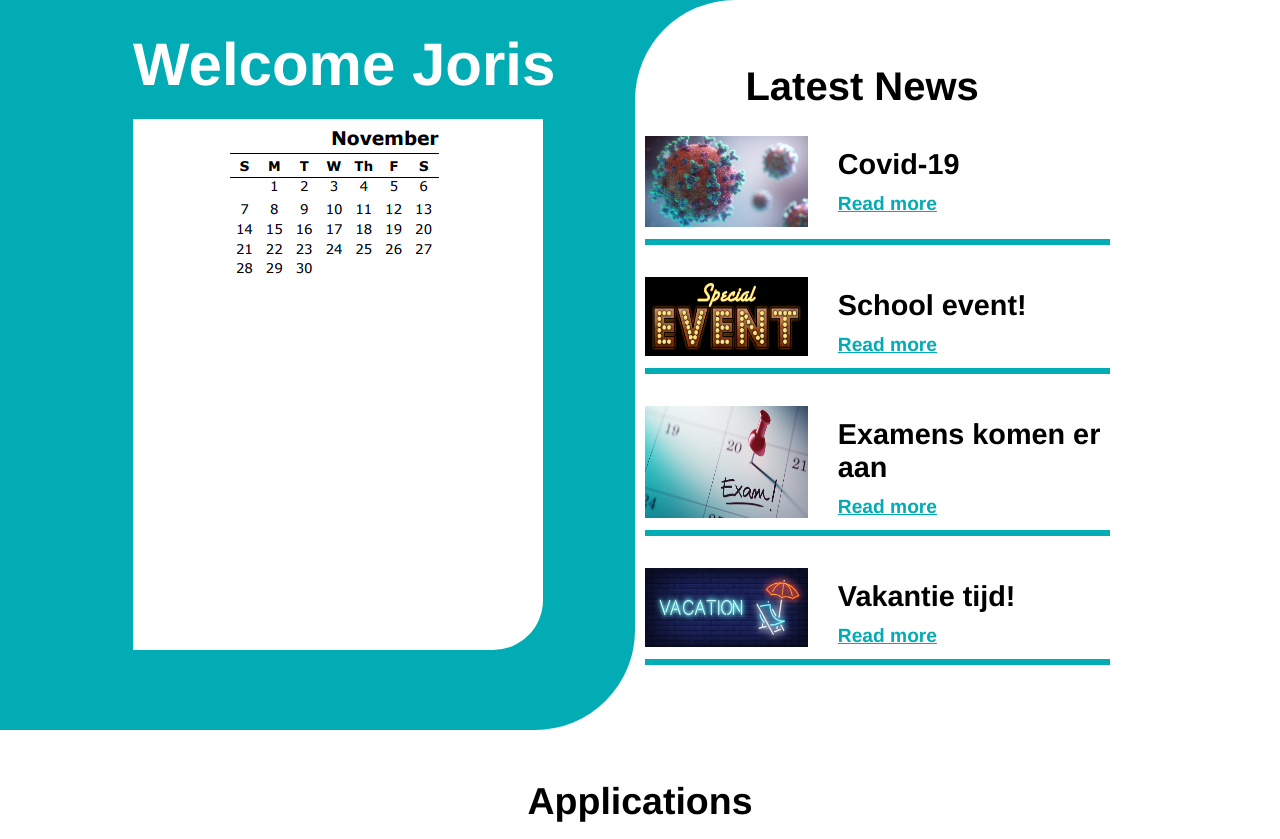
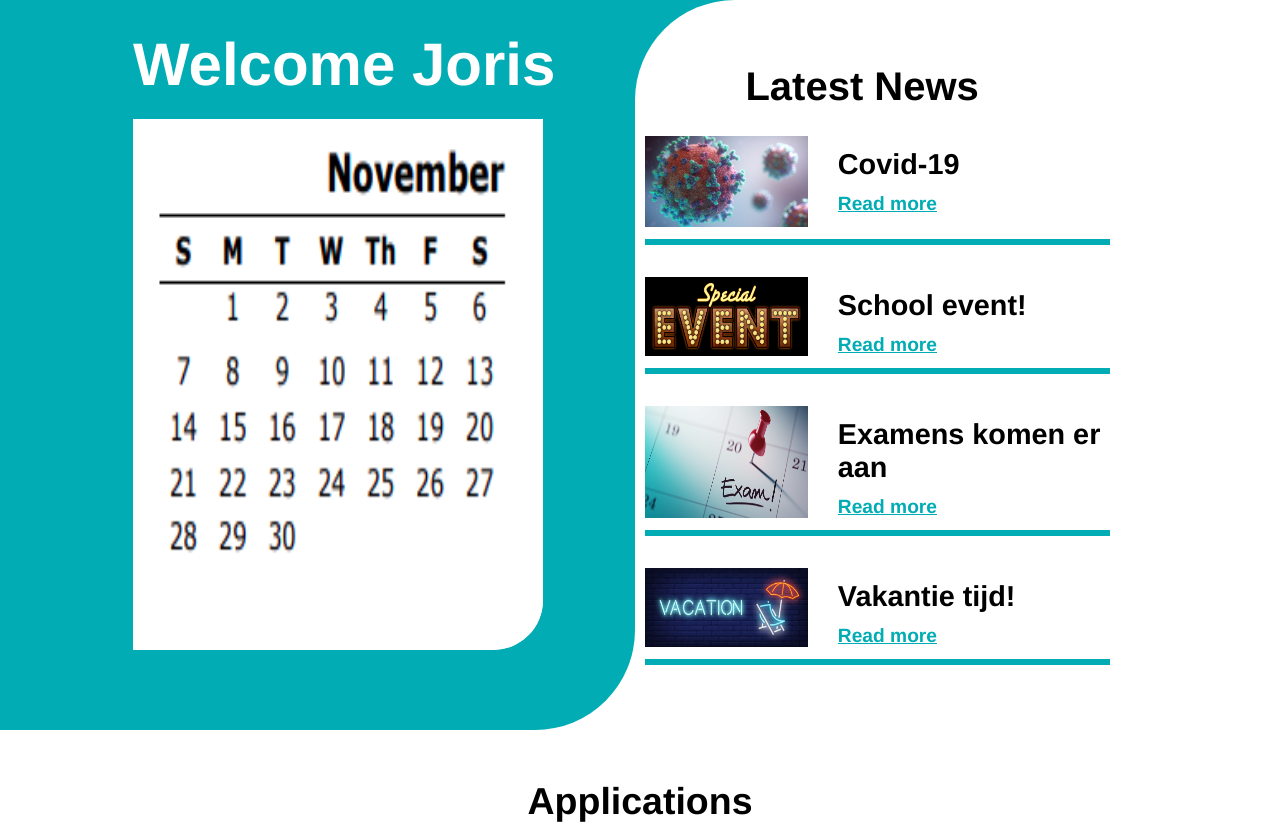
Before and after one commit to ronaldNederveen/PearCollege, a PHP site: page / in a window 1280 px wide; the page is wider, and only the part inside the window is pictured. Shown: the part 106-945 px from the top of that part. Run offline with PHP 8.4, Linux system fonts and the light colour scheme.

Commit message:
Calendar imgage fixed size

```diff
--- a/assets/css/style.css
+++ b/assets/css/style.css
@@ -214,9 +214,9 @@ body.loginScreen {
     border-radius: 0 0 50px 0;
 }
 
-.hero-container .box{
-    width: 32vw;
-    height: 50vh;
+.hero-container .box img{
+    width: inherit;
+    height: inherit;
     background-color: var(--clr-white);
     border-radius: 0 0 50px 0;
 }
```
